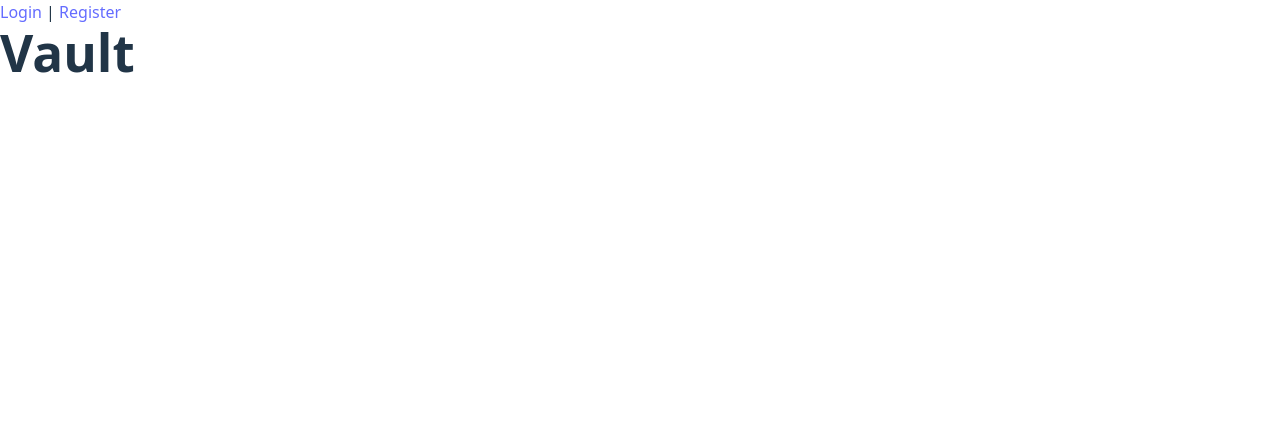
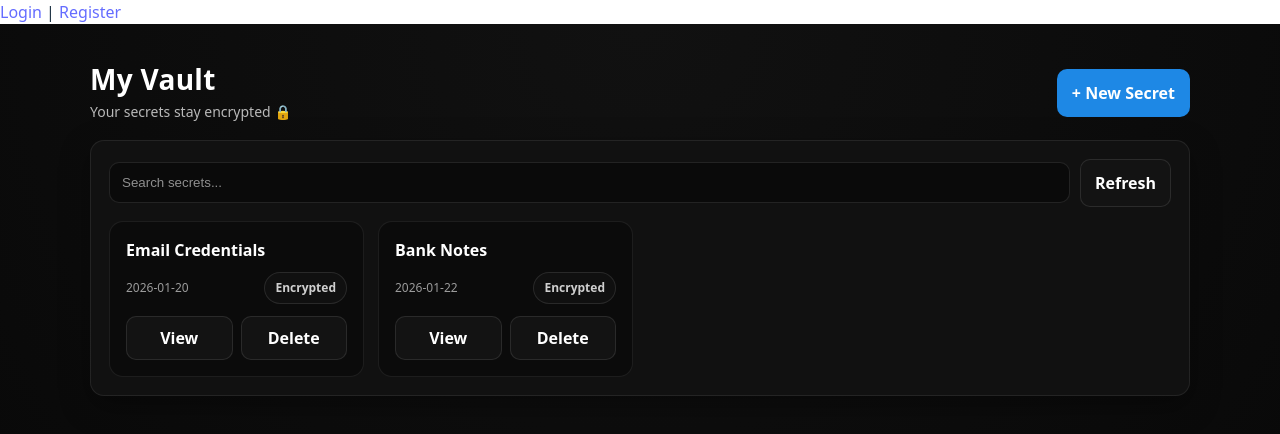
Before and after one commit to wasimassad/SecureVault, a React (Vite) app in the folder client/: page /vault in a window 1280 px wide. Shown: the top 434 px of the page. Built offline with nearby package versions, Linux system fonts and the light colour scheme.

Commit message:
Impprove the CSS and tsx  for the Vault  page.

```diff
--- a/client/src/pages/Vault.tsx
+++ b/client/src/pages/Vault.tsx
@@ -1,4 +1,83 @@
+import { useEffect, useState } from "react";
 import "../styles/vault.css";
-export default function Vault(){
-    return <h1>Vault</h1>;
+
+interface VaultItem {
+  id: number;
+  title: string;
+  createdAt: string;
 }
+
+export default function Vault() {
+  const [items, setItems] = useState<VaultItem[]>([]);
+  const [loading, setLoading] = useState(true);
+  const [error, setError] = useState("");
+  const [q, setQ] = useState("");
+
+  useEffect(() => {
+    setTimeout(() => {
+      setItems([
+        { id: 1, title: "Email Credentials", createdAt: "2026-01-20" },
+        { id: 2, title: "Bank Notes", createdAt: "2026-01-22" },
+      ]);
+      setLoading(false);
+    }, 600);
+  }, []);
+
+  const filtered = items.filter((x) =>
+    x.title.toLowerCase().includes(q.toLowerCase())
+  );
+
+  return (
+    <div className="vault-page">
+      <div className="vault-wrap">
+        <div className="vault-topbar">
+          <div>
+            <h1 className="vault-title">My Vault</h1>
+            <p className="vault-subtitle">Your secrets stay encrypted 🔒</p>
+          </div>
+
+          <button className="vault-btn vault-btn-primary">+ New Secret</button>
+        </div>
+
+        <div className="vault-card">
+          <div className="vault-controls">
+            <div className="vault-search">
+              <input
+                className="vault-input"
+                placeholder="Search secrets..."
+                value={q}
+                onChange={(e) => setQ(e.target.value)}
+              />
+            </div>
+
+            <button className="vault-btn">Refresh</button>
+          </div>
+
+          {loading && <p className="vault-status">Loading vault...</p>}
+          {error && <p className="vault-error">{error}</p>}
+          {!loading && filtered.length === 0 && (
+            <p className="vault-status">No secrets found.</p>
+          )}
+
+          <div className="vault-grid">
+            {filtered.map((item) => (
+              <div className="vault-item" key={item.id}>
+                <h3 className="vault-item-title">{item.title}</h3>
+
+                <div className="vault-item-meta">
+                  <span>{item.createdAt}</span>
+                  <span className="vault-pill">Encrypted</span>
+                </div>
+
+                <div className="vault-actions">
+                  <button className="vault-icon-btn">View</button>
+                  <button className="vault-icon-btn">Delete</button>
+                </div>
+              </div>
+            ))}
+          </div>
+        </div>
+      </div>
+    </div>
+  );
+}
--- a/client/src/styles/Vault.css
+++ b/client/src/styles/Vault.css
@@ -0,0 +1,194 @@
+/* Keep same global look as auth pages */
+.vault-page {
+  min-height: 100vh;
+  display: flex;
+  justify-content: center;
+  padding: 40px 16px;
+  background: radial-gradient(circle at top, #111 0%, #0b0b0b 60%, #060606 100%);
+  color: #fff;
+  font-family: system-ui, -apple-system, Segoe UI, Roboto, Arial, sans-serif;
+}
+
+.vault-wrap {
+  width: 100%;
+  max-width: 1100px;
+}
+
+/* Top header like your auth card header spacing */
+.vault-topbar {
+  display: flex;
+  align-items: center;
+  justify-content: space-between;
+  gap: 12px;
+  margin-bottom: 18px;
+}
+
+.vault-title {
+  font-size: 28px;
+  font-weight: 800;
+  letter-spacing: 0.3px;
+  margin: 0;
+}
+
+.vault-subtitle {
+  margin: 6px 0 0 0;
+  color: #b9b9b9;
+  font-size: 14px;
+}
+
+/* Same “card” style as login/register */
+.vault-card {
+  background: rgba(18, 18, 18, 0.9);
+  border: 1px solid rgba(255, 255, 255, 0.08);
+  border-radius: 14px;
+  padding: 18px;
+  box-shadow: 0 10px 30px rgba(0, 0, 0, 0.35);
+}
+
+/* Controls row */
+.vault-controls {
+  display: flex;
+  flex-wrap: wrap;
+  gap: 10px;
+  align-items: center;
+  justify-content: space-between;
+  margin-bottom: 14px;
+}
+
+.vault-search {
+  flex: 1;
+  min-width: 220px;
+  display: flex;
+  gap: 10px;
+}
+
+/* Same input style as auth inputs */
+.vault-input {
+  width: 100%;
+  padding: 12px 12px;
+  border-radius: 10px;
+  border: 1px solid rgba(255, 255, 255, 0.10);
+  background: rgba(10, 10, 10, 0.85);
+  color: #fff;
+  outline: none;
+}
+
+.vault-input::placeholder {
+  color: #8f8f8f;
+}
+
+.vault-input:focus {
+  border-color: rgba(255, 255, 255, 0.22);
+  box-shadow: 0 0 0 3px rgba(30, 136, 229, 0.18);
+}
+
+/* Same button style vibe */
+.vault-btn {
+  padding: 12px 14px;
+  border-radius: 10px;
+  border: 1px solid rgba(255, 255, 255, 0.10);
+  background: rgba(20, 20, 20, 0.9);
+  color: #fff;
+  font-weight: 700;
+  cursor: pointer;
+  transition: transform 0.15s ease, background 0.15s ease, border 0.15s ease;
+}
+
+.vault-btn:hover {
+  background: rgba(30, 30, 30, 0.95);
+  border-color: rgba(255, 255, 255, 0.18);
+  transform: translateY(-1px);
+}
+
+.vault-btn-primary {
+  background: #1e88e5;
+  border-color: rgba(30, 136, 229, 0.6);
+}
+
+.vault-btn-primary:hover {
+  background: #1565c0;
+}
+
+/* Status text */
+.vault-status {
+  margin: 14px 0 0 0;
+  color: #b9b9b9;
+  text-align: center;
+  font-size: 14px;
+}
+
+.vault-error {
+  margin: 14px 0 0 0;
+  color: #ff6b6b;
+  text-align: center;
+  font-size: 14px;
+}
+
+/* Grid like clean dashboard */
+.vault-grid {
+  margin-top: 14px;
+  display: grid;
+  grid-template-columns: repeat(auto-fill, minmax(240px, 1fr));
+  gap: 14px;
+}
+
+.vault-item {
+  background: rgba(10, 10, 10, 0.75);
+  border: 1px solid rgba(255, 255, 255, 0.08);
+  border-radius: 14px;
+  padding: 16px;
+  transition: transform 0.15s ease, border 0.15s ease;
+}
+
+.vault-item:hover {
+  transform: translateY(-2px);
+  border-color: rgba(255, 255, 255, 0.16);
+}
+
+.vault-item-title {
+  font-size: 16px;
+  font-weight: 800;
+  margin: 0 0 8px 0;
+}
+
+.vault-item-meta {
+  display: flex;
+  justify-content: space-between;
+  align-items: center;
+  gap: 10px;
+  margin-top: 10px;
+  color: #9b9b9b;
+  font-size: 12px;
+}
+
+.vault-pill {
+  font-size: 12px;
+  font-weight: 700;
+  padding: 6px 10px;
+  border-radius: 999px;
+  border: 1px solid rgba(255, 255, 255, 0.10);
+  background: rgba(18, 18, 18, 0.8);
+  color: #cfcfcf;
+}
+
+/* Small actions row */
+.vault-actions {
+  display: flex;
+  gap: 8px;
+  margin-top: 12px;
+}
+
+.vault-icon-btn {
+  flex: 1;
+  padding: 10px 10px;
+  border-radius: 10px;
+  border: 1px solid rgba(255, 255, 255, 0.10);
+  background: rgba(20, 20, 20, 0.9);
+  color: #fff;
+  font-weight: 700;
+  cursor: pointer;
+}
+
+.vault-icon-btn:hover {
+  background: rgba(30, 30, 30, 0.95);
+}
```
